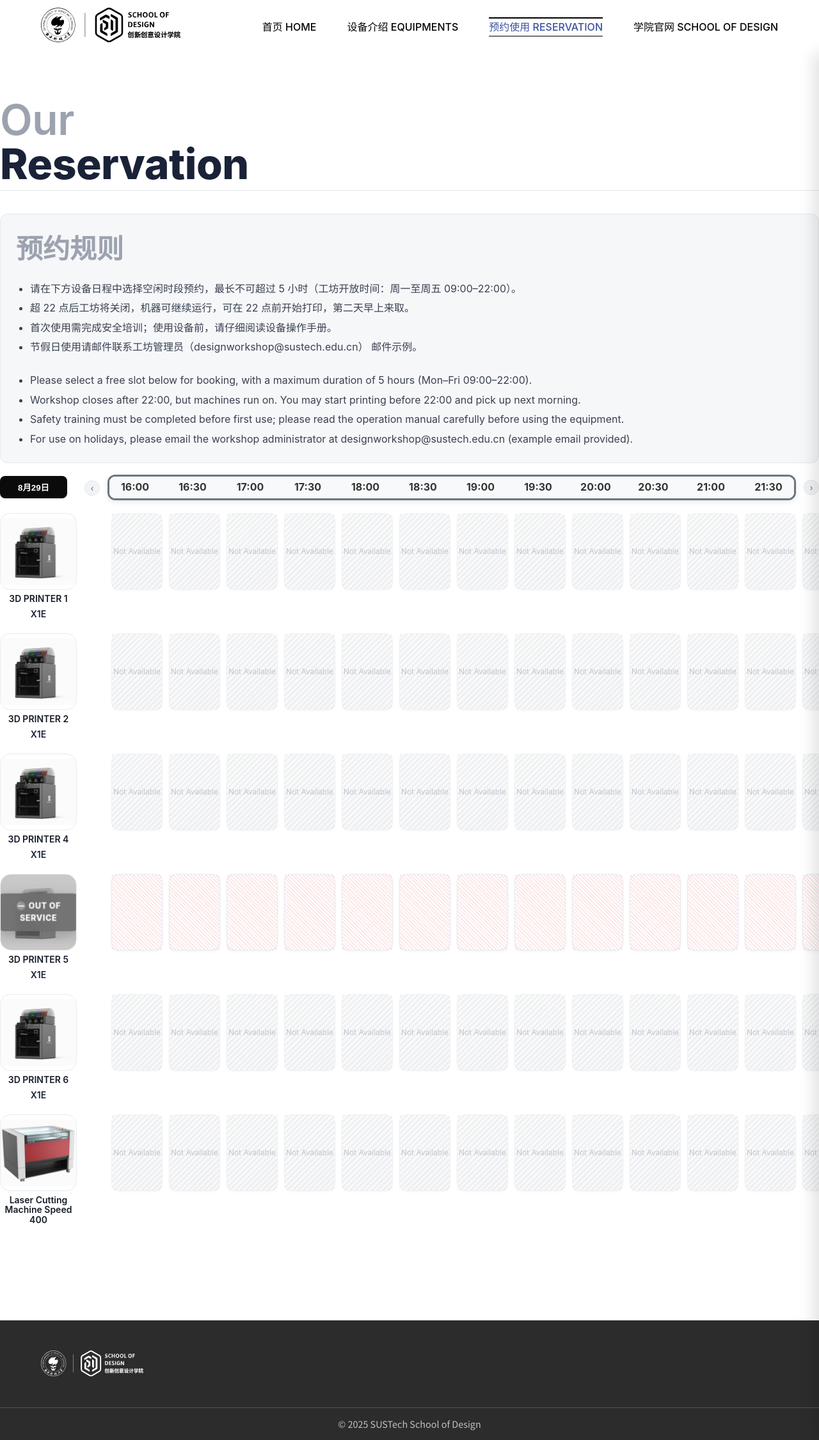
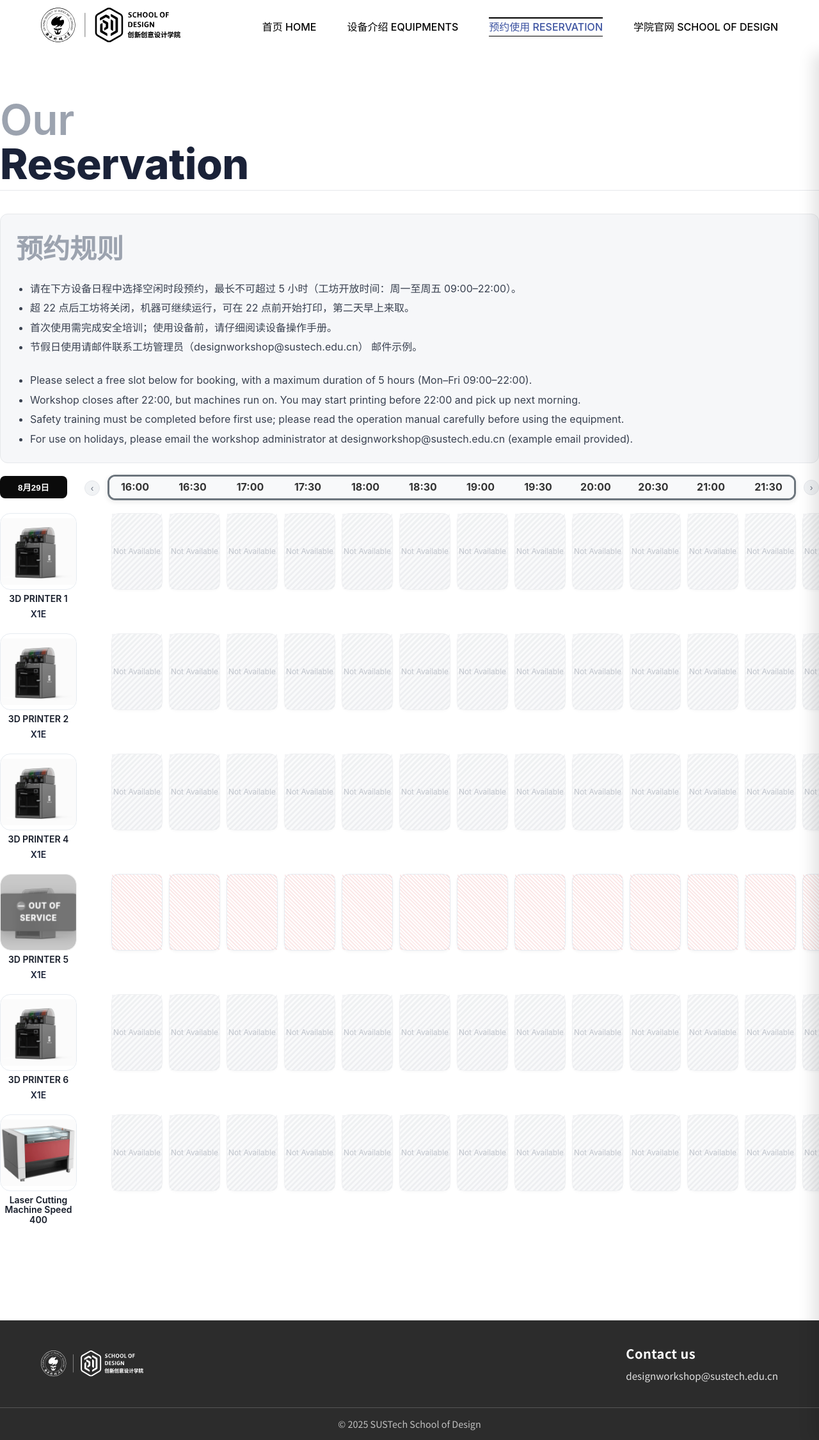
Before and after one commit to Immersive-Design-Group/SD-Workshop-Website, a Jekyll site: the page built from reservatiom.html.md, in a window 1280 px wide. Shown: the whole page at 64% size. Built offline with Jekyll 4.4.1, drawn with Linux system fonts in a browser that asks for light colours; a script that is not in the unit is left out.

```diff
--- a/_includes/footer.html
+++ b/_includes/footer.html
@@ -8,6 +8,12 @@
         <p>创新创意设计学院</p> -->
       </div>
     </div>
+    <div class="footer-right">
+      <div class="contact-info">
+        <h3>Contact us</h3>
+        <p>designworkshop@sustech.edu.cn</p>
+      </div>
+    </div>
   </div>
   <div class="footer-bottom">
     <p>© 2025 SUSTech School of Design</p>
--- a/assets/css/style.css
+++ b/assets/css/style.css
@@ -1140,7 +1140,7 @@
 }
 .footer-top {
   display: flex;
-  justify-content: flex-start; /* left on desktop */
+  justify-content: space-between; /* Changed back to space-between to position content on left and right sides */
   align-items: center;
   padding: 2rem 5%;
 }
@@ -1153,6 +1153,33 @@
   height: 72px;
   max-width: 160px;
   object-fit: contain;
+}
+.footer-right {
+  display: flex;
+  align-items: center;
+  text-align: right; /* Keep right alignment */
+  justify-content: flex-end; /* Ensure content is pushed to the right */
+}
+.contact-info {
+  display: flex;
+  flex-direction: column;
+  align-items: flex-start; /* Change from flex-end to flex-start so both texts start from same left edge */
+  text-align: right; /* Keep text right-aligned */
+}
+.contact-info h3 {
+  margin: 0;
+  font-size: 1.25rem;
+  font-weight: 700;
+  letter-spacing: 0.5px;
+  color: #fff;
+  text-align: right; /* Ensure heading is right-aligned */
+}
+.contact-info p {
+  margin: 0.5rem 0 0 0;
+  font-size: 0.95rem;
+  opacity: 0.95;
+  color: rgba(255, 255, 255, 0.9);
+  text-align: right; /* Ensure email is right-aligned */
 }
 /* .footer-divider {
   width: 1px;
@@ -1198,12 +1225,20 @@
   .footer-text p {
     font-size: 0.9rem;
   }
+  .contact-info h3 {
+    font-size: 1.1rem;
+  }
+  .contact-info p {
+    font-size: 0.9rem;
+  }
 }
 
 /* Phones: stack vertically, center for balance */
 @media (max-width: 768px) {
   .footer-top {
-    justify-content: center; /* center the block on small screens */
+    flex-direction: column; /* stack left and right sections */
+    justify-content: center;
+    gap: 1.5rem;
     padding: 1.25rem 6%;
   }
   .footer-left {
@@ -1224,6 +1259,15 @@
   .footer-text p {
     font-size: 0.9rem;
   }
+  .footer-right {
+    text-align: center;
+  }
+  .contact-info h3 {
+    font-size: 1rem;
+  }
+  .contact-info p {
+    font-size: 0.9rem;
+  }
   .footer-bottom {
     font-size: 0.85rem;
     padding: 0.8rem 6%;
@@ -1240,6 +1284,12 @@
     font-size: 0.95rem;
   }
   .footer-text p {
+    font-size: 0.85rem;
+  }
+  .contact-info h3 {
+    font-size: 0.95rem;
+  }
+  .contact-info p {
     font-size: 0.85rem;
   }
 }
```
